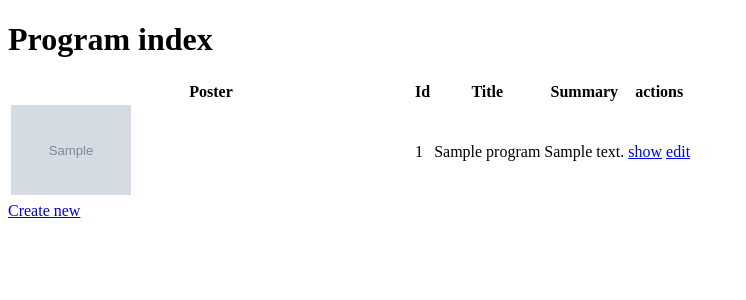
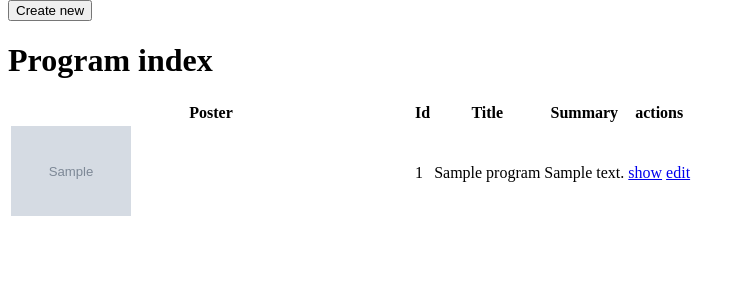
Before and after one commit to splinterod/symfony, a Symfony app: template templates/program/index.html.twig in a window 1280 px wide. Shown: the part 115-415 px from the top of the page, without its empty margins (0-746 px from the left). Run offline with Twig, Linux system fonts and the light colour scheme; the template is opened without the code that fills it: most values are stand-ins (such as "Sample title", 1, 10 or a date in 2020); grey boxes marked "Sample" are stand-in pictures; some libraries are stand-ins or nearby versions.

Commit message:
quete 20:mise en place de securisation des form coté serveur avec les annotations, et pas des annetons

```diff
--- a/composer.json
+++ b/composer.json
@@ -5,6 +5,7 @@
         "php": "^7.1.3",
         "ext-ctype": "*",
         "ext-iconv": "*",
+        "doctrine/annotations": "^1.8",
         "sensio/framework-extra-bundle": "^5.5",
         "symfony/asset": "4.3.*",
         "symfony/console": "4.3.*",
--- a/src/Entity/Category.php
+++ b/src/Entity/Category.php
@@ -4,7 +4,9 @@ namespace App\Entity;
 
 use Doctrine\Common\Collections\ArrayCollection;
 use Doctrine\Common\Collections\Collection;
+use Symfony\Component\Validator\Constraints as Assert;
 use Doctrine\ORM\Mapping as ORM;
+
 
 
 /**
@@ -21,6 +23,9 @@ class Category
 
     /**
      * @ORM\Column(type="string", length=255)
+     * @Assert\NotBlank(message="ne me laisse pas tout vide")
+     * @Assert\Length(max="255", maxMessage="La catégorie saisie {{ value }} est trop longue, elle ne devrait pas dépasser {{ limit }} caractères")
+     * @Assert\NotEqualTo("truc" , message ="cette valeur doit ete différente de {{ compared_value }}")
      */
     private $name;
 
--- a/templates/actor/_delete_form.html.twig
+++ b/templates/actor/_delete_form.html.twig
@@ -1,5 +1,5 @@
 <form method="post" action="{{ path('actor_delete', {'slug': actor.slug}) }}" onsubmit="return confirm('Are you sure you want to delete this item?');">
     <input type="hidden" name="_method" value="DELETE">
     <input type="hidden" name="_token" value="{{ csrf_token('delete' ~ actor.slug) }}">
-    <button class="btn">Delete</button>
+    <button class="btn btn-primary text-white">Delete</button>
 </form>
--- a/templates/actor/edit.html.twig
+++ b/templates/actor/edit.html.twig
@@ -3,11 +3,14 @@
 {% block title %}Edit Actor{% endblock %}
 
 {% block body %}
+    <div class="container">
     <h1>Edit Actor</h1>
+
+    {{ include('actor/_delete_form.html.twig') }}
 
     {{ include('actor/_form.html.twig', {'button_label': 'Update'}) }}
 
     <a href="{{ path('actor_index') }}">back to list</a>
 
-    {{ include('actor/_delete_form.html.twig') }}
+    </div>
 {% endblock %}
--- a/templates/program/index.html.twig
+++ b/templates/program/index.html.twig
@@ -3,6 +3,14 @@
 {% block title %}Program index{% endblock %}
 
 {% block body %}
+    <div class="container">
+        <div class="row mt-4 mb-4 justify-content-center">
+            <a href="{{ path('program_new') }}">
+                <button class="btn btn-primary text-white">Create new</button>
+            </a>
+        </div>
+
+        <div class="row">
             <h1>Program index</h1>
             <div class="container">
                 <table class="table">
@@ -18,7 +26,8 @@
                     <tbody>
                     {% for program in programs %}
                         <tr>
-                    <td><img class="img-thumbnail" style="max-width: 30%" src="{{ program.poster }}" alt="{{ program.title }} poster"></td>
+                            <td><img class="img-thumbnail" style="max-width: 30%" src="{{ program.poster }}"
+                                     alt="{{ program.title }} poster"></td>
                             <td>{{ program.id }}</td>
                             <td>{{ program.title }}</td>
                             <td>{{ program.summary }}</td>
@@ -35,6 +44,9 @@
                     </tbody>
                 </table>
             </div>
+        </div>
 
-    <a href="{{ path('program_new') }}">Create new</a>
+    </div>
+
+
 {% endblock %}
```
Also changed, not shown: src/Controller/CategoryController.php (+2 -6 lines), src/Entity/Program.php (+11 -0 lines), templates/episode/new.html.twig (+9 -3 lines), templates/program/new.html.twig (+13 -3 lines), 2 other files. Lines whose indentation alone changed are shown as unchanged.
